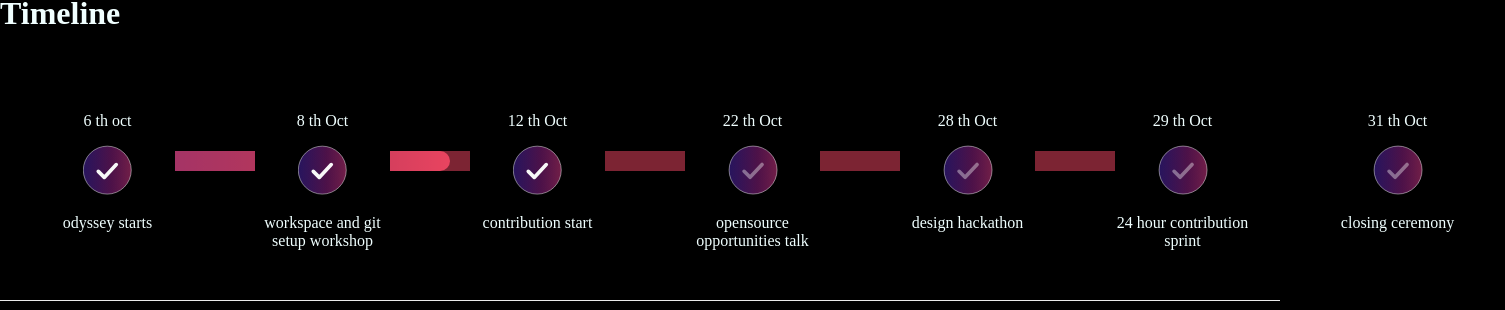
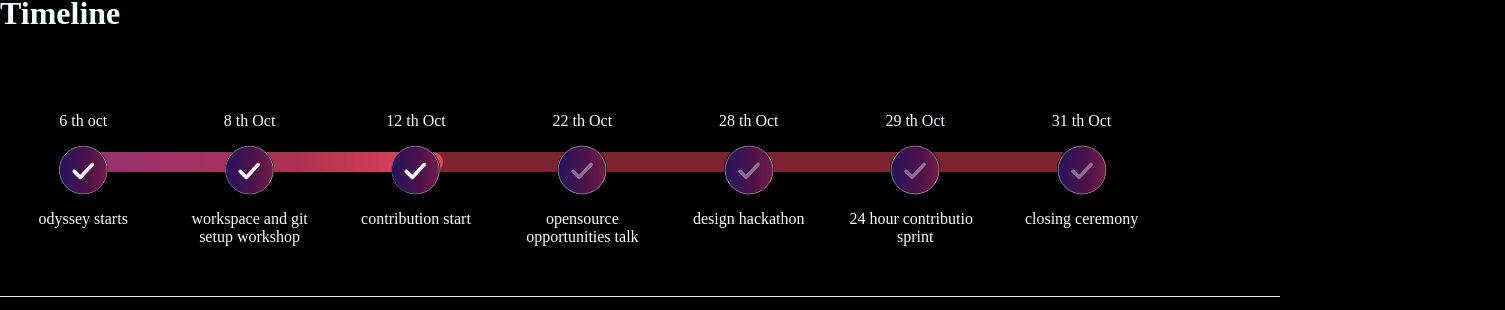
Before and after one commit to sdslabs/odyssey, a Next.js app in the folder frontend/: page / in a window 1280 px wide. Shown: the part 635-945 px from the top of the page, 1505 px wide, since content can reach past the window. Built offline with nearby package versions, Linux system fonts and the light colour scheme; no server answers; a web font is replaced by a local one.

Commit message:
Complete Timeline and Add automatic updation

```diff
--- a/frontend/components/Timeline.js
+++ b/frontend/components/Timeline.js
@@ -48,7 +48,6 @@ function computeTimelineLength() {
             break;
         }
     }
-    console.log(i);
 
     return i / 6;
 }
@@ -84,7 +83,21 @@ const Timeline = () =>
                 {timelineData.map((data, idx) => (
                     <TimelineItem data={data} key={idx} />
                 ))}
-                <div className="timeline-active" width={100*computeTimelineLength(100) * 0.88 + "%"}/>
+                <div className="timeline-active" />
+                <style jsx>{`
+                    .timeline-active {
+                      color: blue;
+                      background: linear-gradient(90deg, rgba(80,41,189,0.69) 0%, rgba(129,41,82,0.79) 59%, rgba(233,69,96,1) 100%) ;
+                      content: '';
+                      position: absolute;
+                      top: calc(50% - 12.5px);
+                      left: 7%;
+                      width: ${100 * computeTimelineLength(100) * 0.78}%;
+                      height: 20px;
+                      z-index: 10;
+                      border-radius: 48.41px;
+                    }
+                  `}</style>
             </div>
         </div>
     );
--- a/frontend/styles/components/timeline.scss
+++ b/frontend/styles/components/timeline.scss
@@ -11,42 +11,34 @@
   background-color: #E9456088;
   content: '';
   position: absolute;
-  top: calc(50% - 15px);
-  left: 6%;
-  width: 88%;
+  top: calc(50% - 12.5px);
+  left: 7%;
+  width: calc(13% * 6);
   height: 20px;
   z-index: 10;
 }
 
 .timeline-active {
-  background: rgb(29,15,68);
-  background: linear-gradient(90deg, rgba(29,15,68,1) 0%, rgba(61,14,61,1) 100%);
-  background: rgb(80,41,189);
-  background: linear-gradient(90deg, rgba(80,41,189,0.69) 0%, rgba(129,41,82,1) 59%, rgba(233,69,96,1) 100%);
-  content: '';
-  position: absolute;
-  top: calc(50% - 15px);
-  left: 6%;
-  width: 29.145%;
-  height: 20px;
-  z-index: 10;
-  border-radius: 48.41px;
+
 }
 
 .timeline-item {
   display: flex;
-  justify-content: flex-end;
+  justify-content: center;
   padding-top: 30px;
   position: relative;
   margin: 10px 0;
-  width: 50%;
+  width: 13%;
 }
 
 .timeline-item-content{
   text-align: center;
+  display: flex;
+  flex-direction: column;
   font-family: 'BankGothic Md BT',sans-serif !important;
   padding-left: 2.5rem;
   padding-right: 2.5rem;
+  align-items: center;
 
   .timeline-item-date {
     padding-bottom: 15px;
@@ -54,8 +46,12 @@
   }
 
   .timeline-item-logo{
-    position: relative;
-    z-index: 1000;
+    background-color: #fff;
+    border-radius: 50%;
+    height: 50px;
+    z-index: 100;
+    shape-outside: circle();
+    clip-path: circle();
   }
 
   .timeline-item-text {
```
